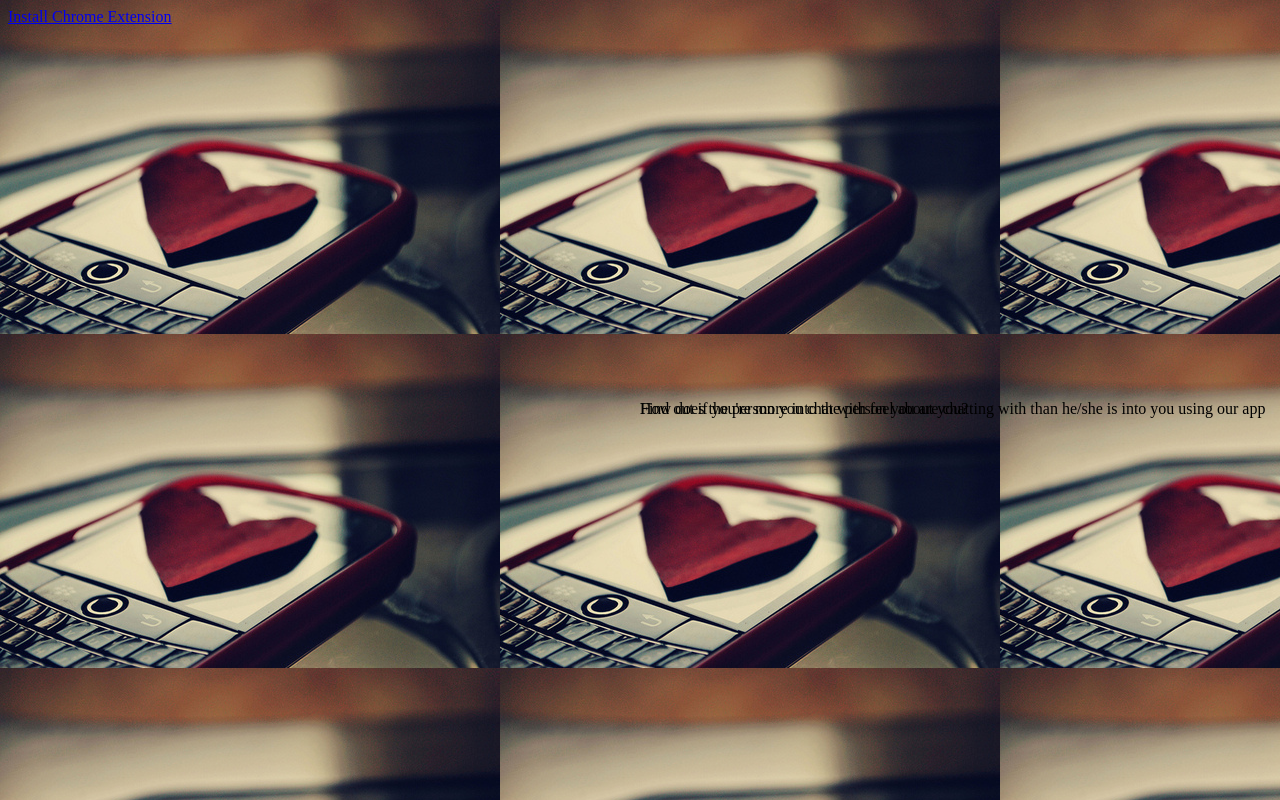
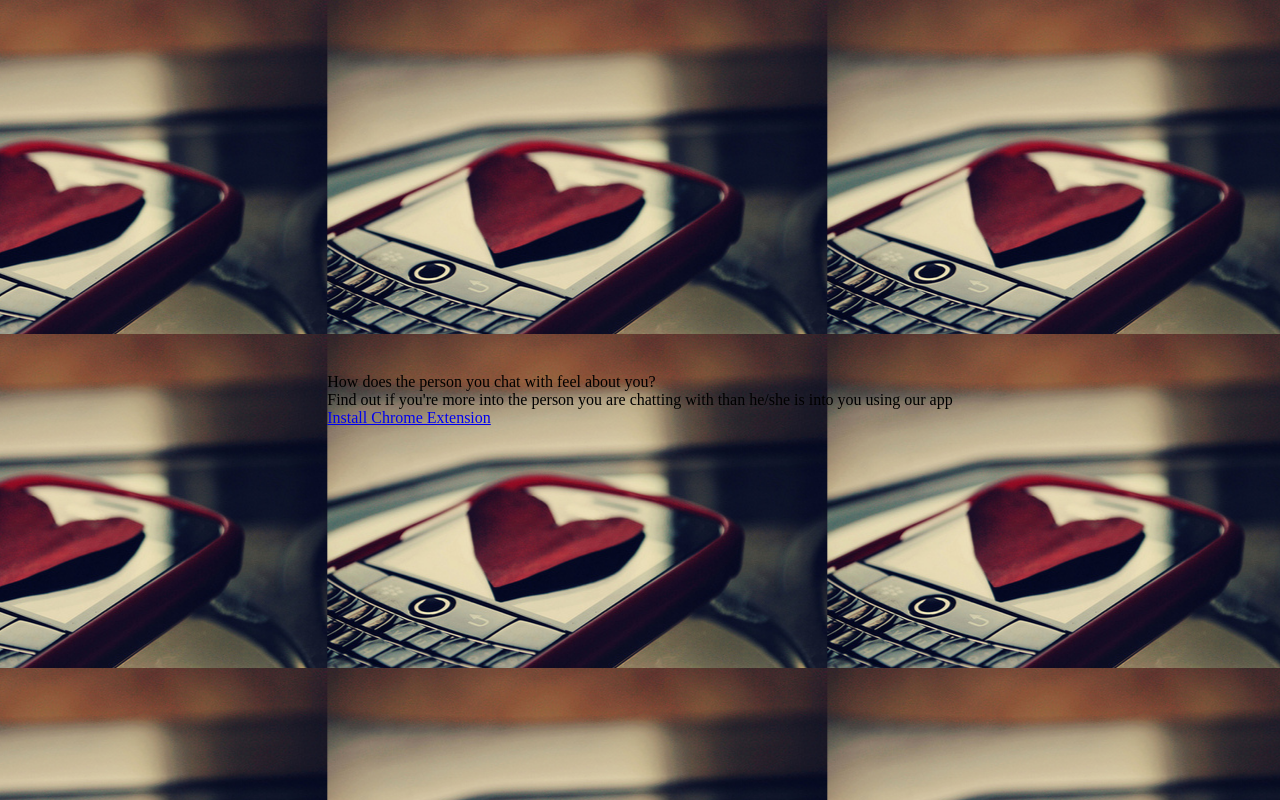
Before and after one commit to parasm/hearts, a Flask app: template templates/landing.html in a window 1280 px wide. Run offline with Flask 2, Linux system fonts and the light colour scheme; the template is opened without the code that fills it, so the values that code supplies are empty.

Commit message:
reformatting 3

```diff
--- a/templates/landing.html
+++ b/templates/landing.html
@@ -1,14 +1,22 @@
 <html>
 	<head>
 		<title>Hearts</title>
-		<style type="text/css">
-			.mybigheader {
-				position: absolute;
-				left: 50%;
-				top: 50%;
-			}
-		</style>
 	</head>
+	<style type="text/css">
+		html, body {
+    height: 100%;
+}
+
+html {
+    display: table;
+    margin: auto;
+}
+
+body {
+    display: table-cell;
+    vertical-align: middle;
+}
+	</style>
 	<body background="background.jpg">
 		<div class="mybigheader">How does the person you chat with feel about you?</div>
 		<div class="mybigheader"> Find out if you're more into the person you are chatting with than he/she is into you using our app </div>
```
